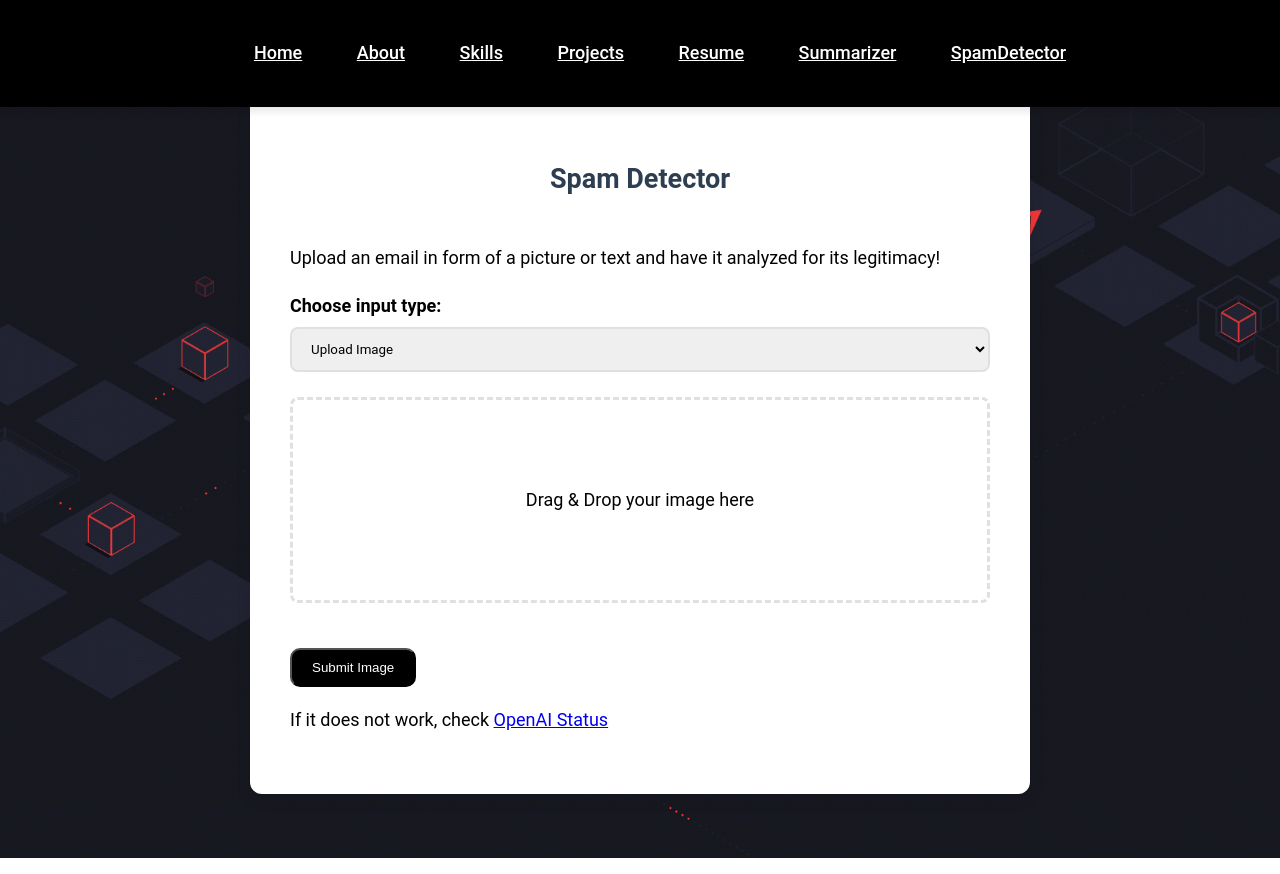
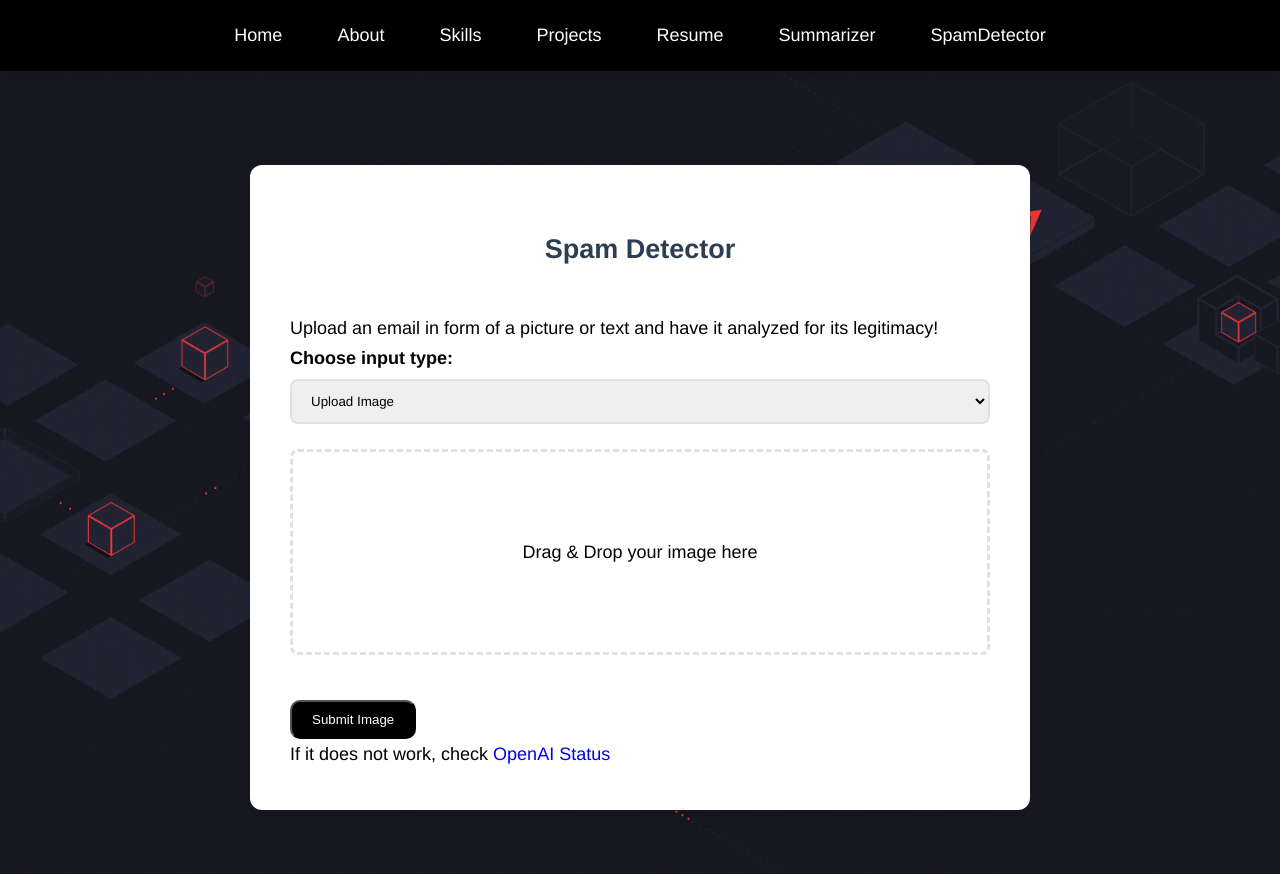
Before and after one commit to owe005/SpamDetector, a Flask app: page / in a window 1280 px wide. Run offline with Flask 3, Linux system fonts and the light colour scheme; some libraries are stand-ins or nearby versions.

Commit message:
i hate padding

```diff
--- a/static/css/style.css
+++ b/static/css/style.css
@@ -1,18 +1,20 @@
-body, textarea, select, button {
+body, textarea, select, button, p, ul, li, a {
     font-family: 'Roboto', sans-serif;
     margin: 0;
     padding: 0;
-    box-sizing: border-box;
-    transition: all 0.3s;
+    font-family: 'Helvetica Neue', Helvetica, Arial, sans-serif;
+    text-decoration: none;
 }
 
 body {
     background-image: url('../img/3492868.gif');
     background-attachment: fixed;
     background-size: cover;
+    padding-top: 70px;
     color: #000;
     font-size: 18px;
     line-height: 1.7;
+    transition: background-color 0.3s;
 }
 
 /* Container styling */
@@ -55,10 +57,6 @@ select, textarea, button {
     border: 2px solid #e0e0e0;
     border-radius: 8px;
     outline: none;
-}
-
-select:focus, textarea:focus, button:focus {
-    border-color: #3498db;
 }
 
 button {
@@ -132,13 +130,6 @@ input[type="submit"]:active {
     margin: 0;
 }
 
-/* Responsive design */
-@media (max-width: 768px) {
-    .container {
-        padding: 20px;
-    }
-}
-
 .button-link {
     position: absolute;  /* This allows you to position the button within the container */
     top: 10px;           /* Adjust this value for desired vertical placement */
```
